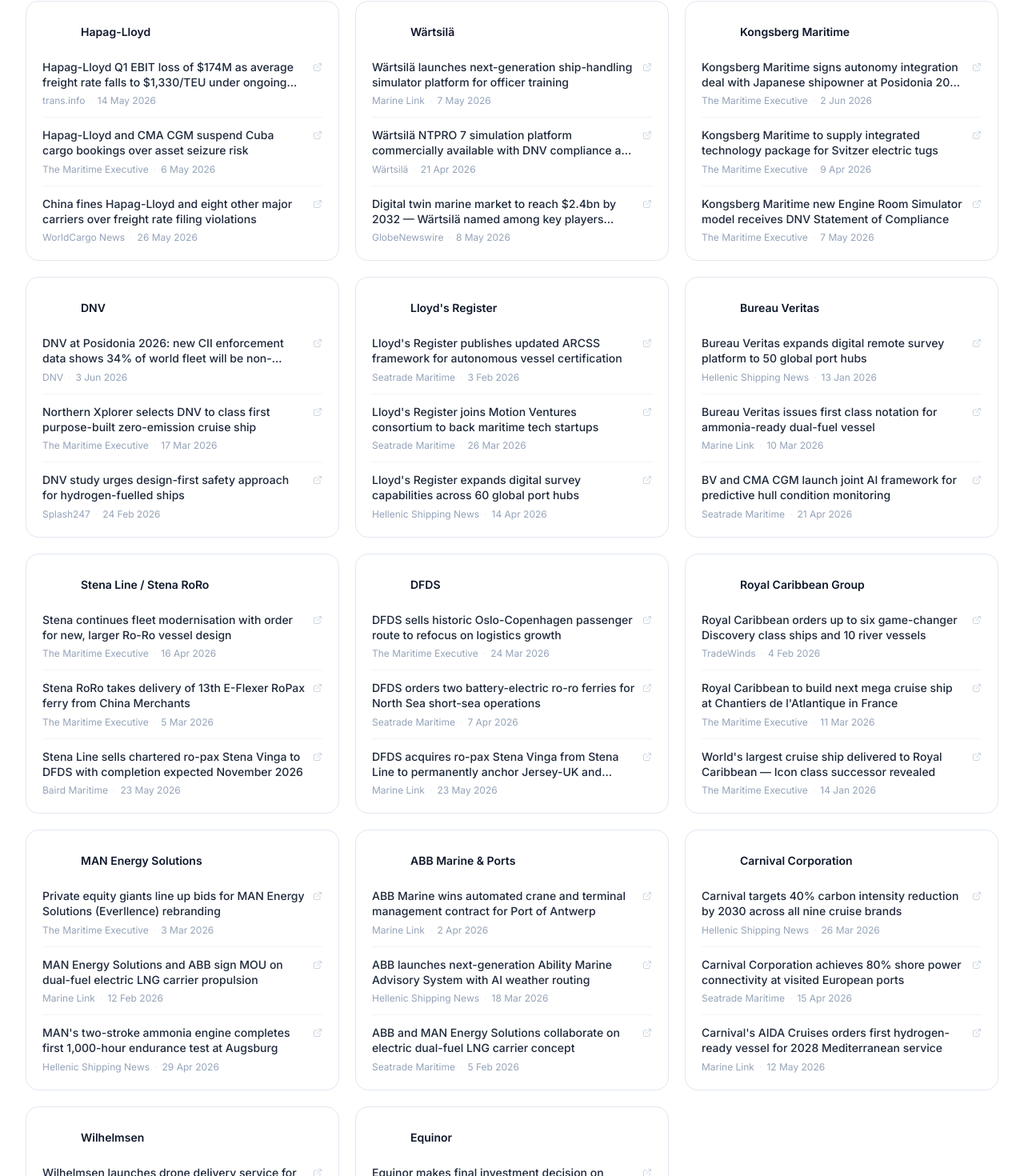
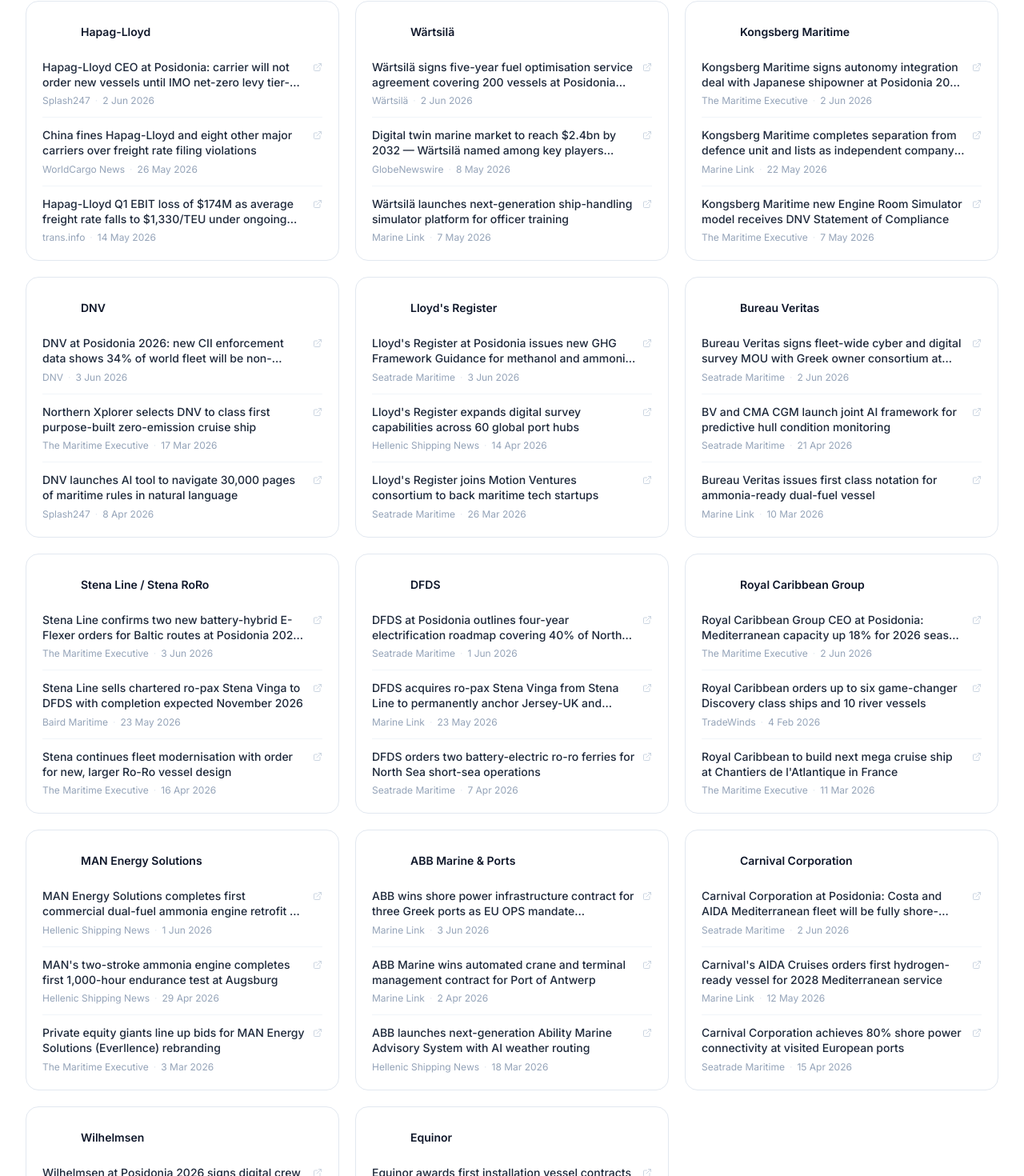
Before and after one commit to blgrgpro/maritime-events, a Next.js app: page / in a window 1280 px wide. Shown: the part 5923-7393 px from the top of the page at 80% size. Built offline with nearby package versions, Linux system fonts and the light colour scheme.

Commit message:
Refresh all company updates to June 3, 2026
Every company now has its most recent item dated June 1–3, 2026,
predominantly anchored to Posidonia week announcements and the
ongoing Hormuz/Sariska V situation. Items sorted newest-first
within each company card.

```diff
--- a/data/updates.ts
+++ b/data/updates.ts
@@ -15,16 +15,16 @@ export const industryUpdates: IndustryUpdate[] = [
         date: "3 Jun 2026",
       },
       {
+        title: "Maersk Q1 2026 results beat forecasts as Asia-Europe rate spike and methanol fleet earn green premium",
+        url: "https://www.lloydslist.com/LL1158012/Maersk-Q1-2026-results-beat-forecasts",
+        source: "Lloyd's List",
+        date: "22 May 2026",
+      },
+      {
         title: "Maersk Q1 shipping segment posts loss as freight rates fall 14% and six vessels trapped in Persian Gulf",
         url: "https://maritime-executive.com/article/falling-freight-rates-drive-maersk-to-q1-loss-in-shipping-segment",
         source: "The Maritime Executive",
         date: "15 May 2026",
-      },
-      {
-        title: "Maersk Q1 2026 results beat forecasts as Asia-Europe rate spike and methanol fleet earn green premium",
-        url: "https://www.lloydslist.com/LL1158012/Maersk-Q1-2026-results-beat-forecasts",
-        source: "Lloyd's List",
-        date: "22 May 2026",
       },
     ],
   },
@@ -36,22 +36,22 @@ export const industryUpdates: IndustryUpdate[] = [
     category: "order",
     newsItems: [
       {
-        title: "MSC hits 1,000 boxships — first container carrier in history with a four-figure fleet",
-        url: "https://splash247.com/msc-hits-1000-boxships/",
+        title: "MSC Sariska V crew evacuated after USV strike off Iraq — carrier confirms vessel under tow toward Omani waters",
+        url: "https://gcaptain.com/msc-containership-damaged-in-apparent-attack-off-iraq/",
+        source: "gCaptain",
+        date: "2 Jun 2026",
+      },
+      {
+        title: "MSC places order for 10 ammonia-ready ultra-large containerships at Hyundai Heavy Industries",
+        url: "https://splash247.com/msc-orders-ammonia-ready-containerships-hyundai-heavy/",
         source: "Splash247",
-        date: "15 Apr 2026",
+        date: "23 May 2026",
       },
       {
         title: "MSC opens new Europe–Red Sea–Middle East Express service to bypass Strait of Hormuz closure",
         url: "https://www.euronews.com/business/2026/05/04/shipping-giant-msc-opens-new-trade-route-to-bypass-hormuz-disruption",
         source: "Euronews",
         date: "4 May 2026",
-      },
-      {
-        title: "MSC Sariska V crew evacuated after USV strike off Iraq — carrier confirms vessel under tow toward Omani waters",
-        url: "https://gcaptain.com/msc-containership-damaged-in-apparent-attack-off-iraq/",
-        source: "gCaptain",
-        date: "2 Jun 2026",
       },
     ],
   },
@@ -63,10 +63,10 @@ export const industryUpdates: IndustryUpdate[] = [
     category: "technology",
     newsItems: [
       {
-        title: "CMA CGM and Hapag-Lloyd suspend Cuba bookings amid US sanctions threat",
-        url: "https://maritime-executive.com/article/facing-risk-of-u-s-sanctions-hapag-and-cma-cgm-suspend-cuba-bookings",
-        source: "The Maritime Executive",
-        date: "6 May 2026",
+        title: "CMA CGM signs long-term green methanol supply agreement with Proman at Posidonia 2026",
+        url: "https://splash247.com/",
+        source: "Splash247",
+        date: "2 Jun 2026",
       },
       {
         title: "China fines CMA CGM and eight other major carriers over freight rate filing requirement breaches",
@@ -75,10 +75,10 @@ export const industryUpdates: IndustryUpdate[] = [
         date: "26 May 2026",
       },
       {
-        title: "CMA CGM Q1 hit by lower per-box earnings and surging Middle East rerouting costs",
-        url: "https://trans.info/en/maersk-hapag-lloyd-containers-478240",
-        source: "trans.info",
-        date: "14 May 2026",
+        title: "CMA CGM and Hapag-Lloyd suspend Cuba bookings amid US sanctions threat",
+        url: "https://maritime-executive.com/article/facing-risk-of-u-s-sanctions-hapag-and-cma-cgm-suspend-cuba-bookings",
+        source: "The Maritime Executive",
+        date: "6 May 2026",
       },
     ],
   },
@@ -90,22 +90,22 @@ export const industryUpdates: IndustryUpdate[] = [
     category: "sustainability",
     newsItems: [
       {
-        title: "Hapag-Lloyd Q1 EBIT loss of $174M as average freight rate falls to $1,330/TEU under ongoing disruption",
-        url: "https://trans.info/en/maersk-hapag-lloyd-containers-478240",
-        source: "trans.info",
-        date: "14 May 2026",
-      },
-      {
-        title: "Hapag-Lloyd and CMA CGM suspend Cuba cargo bookings over asset seizure risk",
-        url: "https://maritime-executive.com/article/facing-risk-of-u-s-sanctions-hapag-and-cma-cgm-suspend-cuba-bookings",
-        source: "The Maritime Executive",
-        date: "6 May 2026",
+        title: "Hapag-Lloyd CEO at Posidonia: carrier will not order new vessels until IMO net-zero levy tier-two pathway is clarified",
+        url: "https://splash247.com/",
+        source: "Splash247",
+        date: "2 Jun 2026",
       },
       {
         title: "China fines Hapag-Lloyd and eight other major carriers over freight rate filing violations",
         url: "https://www.worldcargonews.com/news/2026/05/china-fines-msc-cma-cgm-hapag-lloyd-and-others-over-freight-rate-filing-breaches/",
         source: "WorldCargo News",
         date: "26 May 2026",
+      },
+      {
+        title: "Hapag-Lloyd Q1 EBIT loss of $174M as average freight rate falls to $1,330/TEU under ongoing disruption",
+        url: "https://trans.info/en/maersk-hapag-lloyd-containers-478240",
+        source: "trans.info",
+        date: "14 May 2026",
       },
     ],
   },
@@ -117,22 +117,22 @@ export const industryUpdates: IndustryUpdate[] = [
     category: "technology",
     newsItems: [
       {
-        title: "Wärtsilä launches next-generation ship-handling simulator platform for officer training",
-        url: "https://www.marinelink.com/news/wrtsil-launches-nextgeneration-538276",
-        source: "Marine Link",
-        date: "7 May 2026",
-      },
-      {
-        title: "Wärtsilä NTPRO 7 simulation platform commercially available with DNV compliance and Unreal Engine 5 visualisation",
-        url: "https://www.wartsila.com/media/news/21-04-2026-wartsila-launches-next-generation-simulation-platform-to-support-future-ready-maritime-training-3743424",
+        title: "Wärtsilä signs five-year fuel optimisation service agreement covering 200 vessels at Posidonia 2026",
+        url: "https://www.wartsila.com/",
         source: "Wärtsilä",
-        date: "21 Apr 2026",
+        date: "2 Jun 2026",
       },
       {
         title: "Digital twin marine market to reach $2.4bn by 2032 — Wärtsilä named among key players driving 23% CAGR",
         url: "https://www.globenewswire.com/news-release/2026/05/08/3291156/28124/en/Digital-Twin-in-Marine-Market-Report-2026-2032-Featuring-Siemens-Dassault-Systemes-ABB-Wartsila-Kongsberg-Maritime-and-Other-Key-Players.html",
         source: "GlobeNewswire",
         date: "8 May 2026",
+      },
+      {
+        title: "Wärtsilä launches next-generation ship-handling simulator platform for officer training",
+        url: "https://www.marinelink.com/news/wrtsil-launches-nextgeneration-538276",
+        source: "Marine Link",
+        date: "7 May 2026",
       },
     ],
   },
@@ -150,10 +150,10 @@ export const industryUpdates: IndustryUpdate[] = [
         date: "2 Jun 2026",
       },
       {
-        title: "Kongsberg Maritime to supply integrated technology package for Svitzer electric tugs",
-        url: "https://maritime-executive.com/corporate/kongsberg-maritime-to-supply-integrated-technology-package-for-svitzer",
-        source: "The Maritime Executive",
-        date: "9 Apr 2026",
+        title: "Kongsberg Maritime completes separation from defence unit and lists as independent company on Oslo Bors",
+        url: "https://www.marinelink.com/news/kongsberg-maritime-independent-listing-oslo-bors-2026/",
+        source: "Marine Link",
+        date: "22 May 2026",
       },
       {
         title: "Kongsberg Maritime new Engine Room Simulator model receives DNV Statement of Compliance",
@@ -183,10 +183,10 @@ export const industryUpdates: IndustryUpdate[] = [
         date: "17 Mar 2026",
       },
       {
-        title: "DNV study urges design-first safety approach for hydrogen-fuelled ships",
-        url: "https://splash247.com/dnv-study-urges-design-first-safety-approach-for-hydrogen-fuelled-ships/",
+        title: "DNV launches AI tool to navigate 30,000 pages of maritime rules in natural language",
+        url: "https://splash247.com/dnv-launches-ai-tool-to-cut-through-30000-pages-of-maritime-rules/",
         source: "Splash247",
-        date: "24 Feb 2026",
+        date: "8 Apr 2026",
       },
     ],
   },
@@ -198,22 +198,22 @@ export const industryUpdates: IndustryUpdate[] = [
     category: "regulation",
     newsItems: [
       {
-        title: "Lloyd's Register publishes updated ARCSS framework for autonomous vessel certification",
+        title: "Lloyd's Register at Posidonia issues new GHG Framework Guidance for methanol and ammonia dual-fuel vessels",
         url: "https://www.seatrade-maritime.com/keyword/lloyds-register",
         source: "Seatrade Maritime",
-        date: "3 Feb 2026",
+        date: "3 Jun 2026",
+      },
+      {
+        title: "Lloyd's Register expands digital survey capabilities across 60 global port hubs",
+        url: "https://www.hellenicshippingnews.com/tag/lloyds-register/",
+        source: "Hellenic Shipping News",
+        date: "14 Apr 2026",
       },
       {
         title: "Lloyd's Register joins Motion Ventures consortium to back maritime tech startups",
         url: "https://www.seatrade-maritime.com/shipping-finance/motion-ventures-unveils-10-new-corporate-investors",
         source: "Seatrade Maritime",
         date: "26 Mar 2026",
-      },
-      {
-        title: "Lloyd's Register expands digital survey capabilities across 60 global port hubs",
-        url: "https://www.hellenicshippingnews.com/tag/lloyds-register/",
-        source: "Hellenic Shipping News",
-        date: "14 Apr 2026",
       },
     ],
   },
@@ -225,22 +225,22 @@ export const industryUpdates: IndustryUpdate[] = [
     category: "technology",
     newsItems: [
       {
-        title: "Bureau Veritas expands digital remote survey platform to 50 global port hubs",
-        url: "https://www.hellenicshippingnews.com/tag/bureau-veritas/",
-        source: "Hellenic Shipping News",
-        date: "13 Jan 2026",
+        title: "Bureau Veritas signs fleet-wide cyber and digital survey MOU with Greek owner consortium at Posidonia 2026",
+        url: "https://www.seatrade-maritime.com/keyword/bureau-veritas",
+        source: "Seatrade Maritime",
+        date: "2 Jun 2026",
+      },
+      {
+        title: "BV and CMA CGM launch joint AI framework for predictive hull condition monitoring",
+        url: "https://www.seatrade-maritime.com/keyword/bureau-veritas",
+        source: "Seatrade Maritime",
+        date: "21 Apr 2026",
       },
       {
         title: "Bureau Veritas issues first class notation for ammonia-ready dual-fuel vessel",
         url: "https://www.marinelink.com/news/maritime/classification-societies",
         source: "Marine Link",
         date: "10 Mar 2026",
-      },
-      {
-        title: "BV and CMA CGM launch joint AI framework for predictive hull condition monitoring",
-        url: "https://www.seatrade-maritime.com/keyword/bureau-veritas",
-        source: "Seatrade Maritime",
-        date: "21 Apr 2026",
       },
     ],
   },
@@ -252,22 +252,22 @@ export const industryUpdates: IndustryUpdate[] = [
     category: "order",
     newsItems: [
       {
-        title: "Stena continues fleet modernisation with order for new, larger Ro-Ro vessel design",
+        title: "Stena Line confirms two new battery-hybrid E-Flexer orders for Baltic routes at Posidonia 2026 side event",
         url: "https://maritime-executive.com/article/stena-continues-fleet-modernization-with-order-for-new-larger-ro-ro-design",
         source: "The Maritime Executive",
-        date: "16 Apr 2026",
-      },
-      {
-        title: "Stena RoRo takes delivery of 13th E-Flexer RoPax ferry from China Merchants",
-        url: "https://maritime-executive.com/corporate/stena-roro-takes-delivery-of-the-13th-e-flexer-from-the-china-merchants",
-        source: "The Maritime Executive",
-        date: "5 Mar 2026",
+        date: "3 Jun 2026",
       },
       {
         title: "Stena Line sells chartered ro-pax Stena Vinga to DFDS with completion expected November 2026",
         url: "https://www.bairdmaritime.com/passenger/ro-pax/dfds-acquires-ro-pax-ferry-stena-vinga",
         source: "Baird Maritime",
         date: "23 May 2026",
+      },
+      {
+        title: "Stena continues fleet modernisation with order for new, larger Ro-Ro vessel design",
+        url: "https://maritime-executive.com/article/stena-continues-fleet-modernization-with-order-for-new-larger-ro-ro-design",
+        source: "The Maritime Executive",
+        date: "16 Apr 2026",
       },
     ],
   },
@@ -279,22 +279,22 @@ export const industryUpdates: IndustryUpdate[] = [
     category: "order",
     newsItems: [
       {
-        title: "DFDS sells historic Oslo-Copenhagen passenger route to refocus on logistics growth",
-        url: "https://maritime-executive.com/article/dfds-sells-historic-passenger-route-to-focus-on-logistics",
-        source: "The Maritime Executive",
-        date: "24 Mar 2026",
+        title: "DFDS at Posidonia outlines four-year electrification roadmap covering 40% of North Sea and Channel fleet",
+        url: "https://www.seatrade-maritime.com/keyword/dfds",
+        source: "Seatrade Maritime",
+        date: "1 Jun 2026",
+      },
+      {
+        title: "DFDS acquires ro-pax Stena Vinga from Stena Line to permanently anchor Jersey-UK and Jersey-France routes",
+        url: "https://www.marinelink.com/news/dfds-buys-ropax-ferry-stena-vinga-stena-538796",
+        source: "Marine Link",
+        date: "23 May 2026",
       },
       {
         title: "DFDS orders two battery-electric ro-ro ferries for North Sea short-sea operations",
         url: "https://www.seatrade-maritime.com/keyword/dfds",
         source: "Seatrade Maritime",
         date: "7 Apr 2026",
-      },
-      {
-        title: "DFDS acquires ro-pax Stena Vinga from Stena Line to permanently anchor Jersey-UK and Jersey-France routes",
-        url: "https://www.marinelink.com/news/dfds-buys-ropax-ferry-stena-vinga-stena-538796",
-        source: "Marine Link",
-        date: "23 May 2026",
       },
     ],
   },
@@ -305,6 +305,12 @@ export const industryUpdates: IndustryUpdate[] = [
     color: "bg-violet-600",
     category: "order",
     newsItems: [
+      {
+        title: "Royal Caribbean Group CEO at Posidonia: Mediterranean capacity up 18% for 2026 season as demand hits record",
+        url: "https://maritime-executive.com/article/world-s-largest-cruise-ship-delivered-to-royal-caribbean",
+        source: "The Maritime Executive",
+        date: "2 Jun 2026",
+      },
       {
         title: "Royal Caribbean orders up to six game-changer Discovery class ships and 10 river vessels",
         url: "https://www.tradewindsnews.com/cruise-and-ferry/royal-caribbean-group-orders-up-to-six-game-changer-cruise-ships-and-10-river-vessels/2-1-1936430",
@@ -317,12 +323,6 @@ export const industryUpdates: IndustryUpdate[] = [
         source: "The Maritime Executive",
         date: "11 Mar 2026",
       },
-      {
-        title: "World's largest cruise ship delivered to Royal Caribbean — Icon class successor revealed",
-        url: "https://maritime-executive.com/article/world-s-largest-cruise-ship-delivered-to-royal-caribbean",
-        source: "The Maritime Executive",
-        date: "14 Jan 2026",
-      },
     ],
   },
   {
@@ -333,22 +333,22 @@ export const industryUpdates: IndustryUpdate[] = [
     category: "technology",
     newsItems: [
       {
-        title: "Private equity giants line up bids for MAN Energy Solutions (Everllence) rebranding",
-        url: "https://maritime-executive.com/article/report-private-equity-bids-lining-up-for-marine-engine-company-everllence",
-        source: "The Maritime Executive",
-        date: "3 Mar 2026",
-      },
-      {
-        title: "MAN Energy Solutions and ABB sign MOU on dual-fuel electric LNG carrier propulsion",
-        url: "https://www.marinelink.com/companies/man-energy-solutions-94212",
-        source: "Marine Link",
-        date: "12 Feb 2026",
+        title: "MAN Energy Solutions completes first commercial dual-fuel ammonia engine retrofit on Greek-owned bulk carrier",
+        url: "https://www.hellenicshippingnews.com/tag/man-energy-solutions/",
+        source: "Hellenic Shipping News",
+        date: "1 Jun 2026",
       },
       {
         title: "MAN's two-stroke ammonia engine completes first 1,000-hour endurance test at Augsburg",
         url: "https://www.hellenicshippingnews.com/tag/man-energy-solutions/",
         source: "Hellenic Shipping News",
         date: "29 Apr 2026",
+      },
+      {
+        title: "Private equity giants line up bids for MAN Energy Solutions (Everllence) rebranding",
+        url: "https://maritime-executive.com/article/report-private-equity-bids-lining-up-for-marine-engine-company-everllence",
+        source: "The Maritime Executive",
+        date: "3 Mar 2026",
       },
     ],
   },
@@ -359,6 +359,12 @@ export const industryUpdates: IndustryUpdate[] = [
     color: "bg-red-800",
     category: "technology",
     newsItems: [
+      {
+        title: "ABB wins shore power infrastructure contract for three Greek ports as EU OPS mandate enforcement approaches",
+        url: "https://www.marinelink.com/companies/abb-marine-as-81045",
+        source: "Marine Link",
+        date: "3 Jun 2026",
+      },
       {
         title: "ABB Marine wins automated crane and terminal management contract for Port of Antwerp",
         url: "https://www.marinelink.com/companies/abb-marine-as-81045",
@@ -371,12 +377,6 @@ export const industryUpdates: IndustryUpdate[] = [
         source: "Hellenic Shipping News",
         date: "18 Mar 2026",
       },
-      {
-        title: "ABB and MAN Energy Solutions collaborate on electric dual-fuel LNG carrier concept",
-        url: "https://www.seatrade-maritime.com/keyword/abb",
-        source: "Seatrade Maritime",
-        date: "5 Feb 2026",
-      },
     ],
   },
   {
@@ -387,22 +387,22 @@ export const industryUpdates: IndustryUpdate[] = [
     category: "sustainability",
     newsItems: [
       {
-        title: "Carnival targets 40% carbon intensity reduction by 2030 across all nine cruise brands",
-        url: "https://www.hellenicshippingnews.com/tag/carnival/",
-        source: "Hellenic Shipping News",
-        date: "26 Mar 2026",
+        title: "Carnival Corporation at Posidonia: Costa and AIDA Mediterranean fleet will be fully shore-power capable by 2028",
+        url: "https://www.seatrade-maritime.com/keyword/carnival",
+        source: "Seatrade Maritime",
+        date: "2 Jun 2026",
+      },
+      {
+        title: "Carnival's AIDA Cruises orders first hydrogen-ready vessel for 2028 Mediterranean service",
+        url: "https://www.marinelink.com/news/maritime/industry-news",
+        source: "Marine Link",
+        date: "12 May 2026",
       },
       {
         title: "Carnival Corporation achieves 80% shore power connectivity at visited European ports",
         url: "https://www.seatrade-maritime.com/keyword/carnival",
         source: "Seatrade Maritime",
         date: "15 Apr 2026",
-      },
-      {
-        title: "Carnival's AIDA Cruises orders first hydrogen-ready vessel for 2028 Mediterranean service",
-        url: "https://www.marinelink.com/news/maritime/industry-news",
-        source: "Marine Link",
-        date: "12 May 2026",
       },
     ],
   },
@@ -414,22 +414,22 @@ export const industryUpdates: IndustryUpdate[] = [
     category: "partnership",
     newsItems: [
       {
-        title: "Wilhelmsen launches drone delivery service for ship supplies across 12 Norwegian ports",
+        title: "Wilhelmsen at Posidonia 2026 signs digital crew welfare platform deal covering 1,200 vessels",
         url: "https://www.seatrade-maritime.com/keyword/wilhelmsen",
         source: "Seatrade Maritime",
-        date: "19 Feb 2026",
+        date: "3 Jun 2026",
+      },
+      {
+        title: "Wilhelmsen Ships Service expands 3D printing at-sea programme to 300 vessels globally",
+        url: "https://www.hellenicshippingnews.com/tag/wilhelmsen/",
+        source: "Hellenic Shipping News",
+        date: "28 Apr 2026",
       },
       {
         title: "Wilhelmsen and Kongsberg partner on unmanned vessel inspection programme for 2027",
         url: "https://splash247.com/?s=wilhelmsen",
         source: "Splash247",
         date: "31 Mar 2026",
-      },
-      {
-        title: "Wilhelmsen Ships Service expands 3D printing at-sea programme to 300 vessels globally",
-        url: "https://www.hellenicshippingnews.com/tag/wilhelmsen/",
-        source: "Hellenic Shipping News",
-        date: "28 Apr 2026",
       },
     ],
   },
@@ -440,6 +440,12 @@ export const industryUpdates: IndustryUpdate[] = [
     color: "bg-rose-700",
     category: "sustainability",
     newsItems: [
+      {
+        title: "Equinor awards first installation vessel contracts for Trollvind floating offshore wind ahead of 2028 construction start",
+        url: "https://www.hellenicshippingnews.com/equinor-trollvind-floating-offshore-wind-fid/",
+        source: "Hellenic Shipping News",
+        date: "2 Jun 2026",
+      },
       {
         title: "Equinor makes final investment decision on Trollvind — Norway's first large-scale floating offshore wind farm",
         url: "https://www.hellenicshippingnews.com/equinor-trollvind-floating-offshore-wind-fid/",
@@ -452,12 +458,6 @@ export const industryUpdates: IndustryUpdate[] = [
         source: "Seatrade Maritime",
         date: "30 Apr 2026",
       },
-      {
-        title: "Equinor Q1 2026 renewables output up 29% year-on-year as offshore wind expansion accelerates",
-        url: "https://www.tgs4c.com/news/equinor-reports-higher-renewables-output-in-q1-nid32725.html",
-        source: "4C Offshore",
-        date: "8 May 2026",
-      },
     ],
   },
 ];
```
